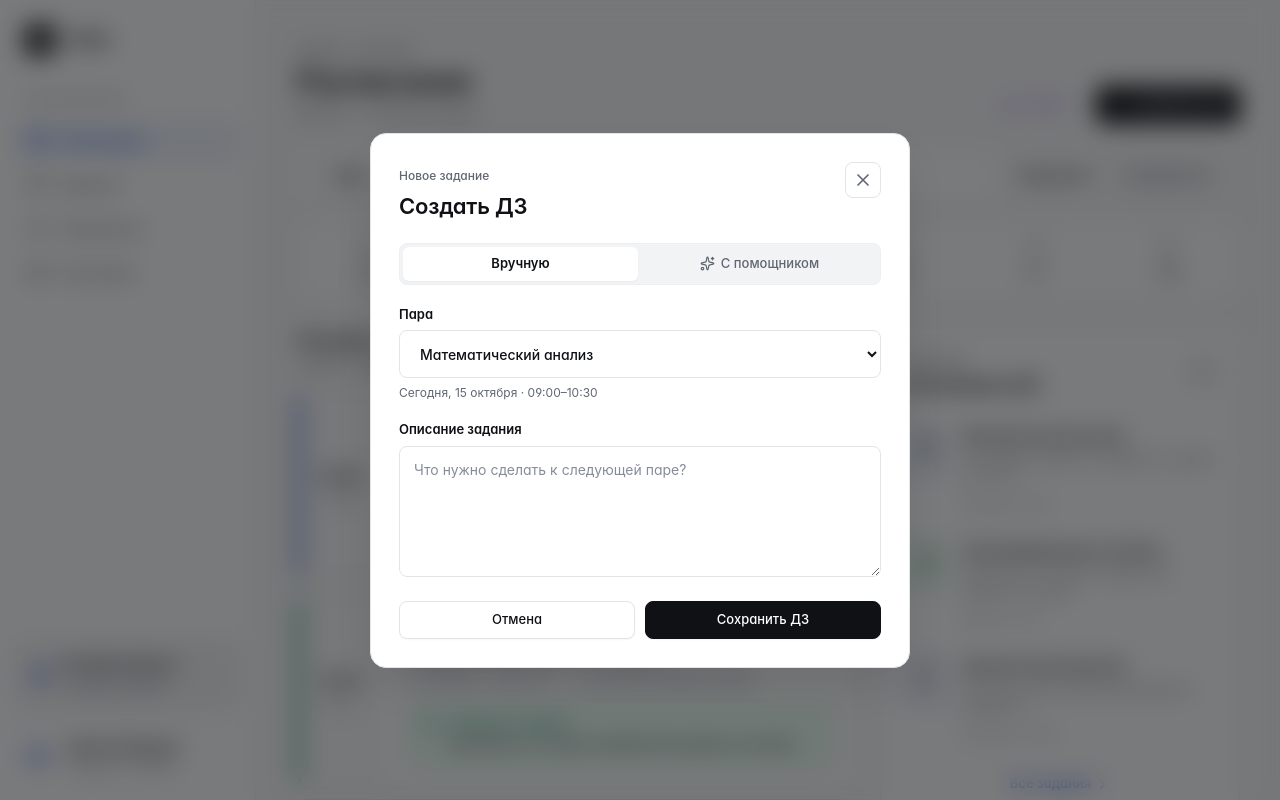
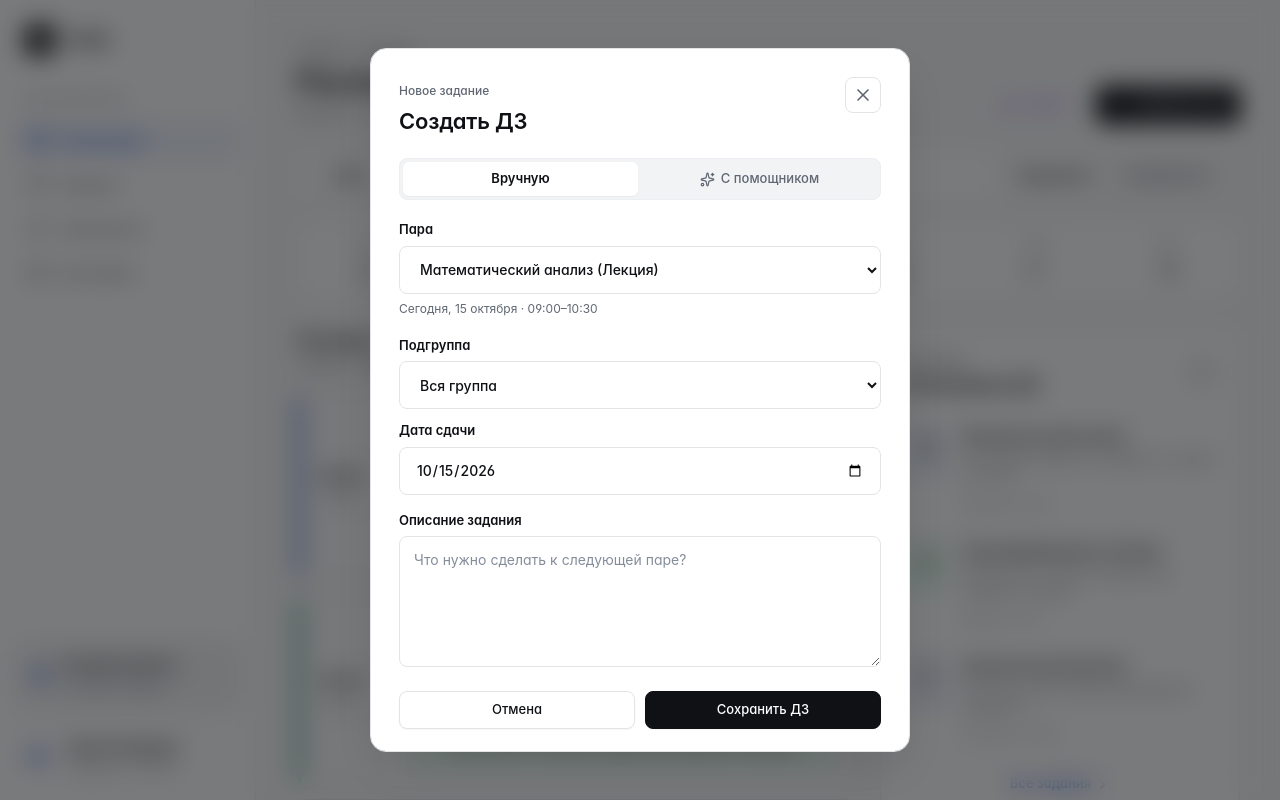
Before and after one commit to Ivansups/Zeta, a Next.js app in the folder frontend/: page / in a window 1280 px wide. Both pictures are taken after a click on the button "Zeta AI". Shown: the top 800 px of the page. Built offline with nearby package versions, Linux system fonts and the light colour scheme.

Commit message:
feat(frontend): validate HomeworkEditor fields and support edit mode

```diff
--- a/frontend/src/app/globals.css
+++ b/frontend/src/app/globals.css
@@ -1235,6 +1235,7 @@ a {
 }
 
 .editor-form textarea,
+.editor-form input,
 .picker-frame select {
   width: 100%;
   border: 1px solid var(--border);
@@ -1245,10 +1246,19 @@ a {
 }
 
 .editor-form textarea:focus,
+.editor-form input:focus,
 .picker-frame select:focus {
   border-color: var(--primary);
   box-shadow: 0 0 0 3px color-mix(in srgb, var(--primary) 18%, transparent);
   outline: none;
+}
+
+.editor-form input {
+  height: 48px;
+  font-size: 14px;
+  font-weight: 500;
+  padding: 0 16px;
+  margin-bottom: 16px;
 }
 
 .editor-form textarea {
--- a/frontend/src/components/homework-editor.tsx
+++ b/frontend/src/components/homework-editor.tsx
@@ -4,48 +4,89 @@ import { Sparkles, X } from "lucide-react";
 import { useState } from "react";
 
 import { lessons } from "@/lib/mock-data";
-import type { HomeworkDraft } from "@/lib/types";
+import type { HomeworkDraft, Subgroup } from "@/lib/types";
 
 type HomeworkEditorProps = {
   open: boolean;
+  initialData?: {
+    id?: string;
+    lessonId?: string;
+    subgroup?: Subgroup | "all";
+    description?: string;
+    dueDate?: string;
+  } | null;
   onClose: () => void;
   onSave: (draft: HomeworkDraft) => void;
 };
 
-export function HomeworkEditor({
-  open,
+function HomeworkEditorForm({
+  initialData,
   onClose,
   onSave,
-}: HomeworkEditorProps): React.JSX.Element | null {
+}: Omit<HomeworkEditorProps, "open">): React.JSX.Element {
+  const isEdit = Boolean(initialData?.id);
   const [mode, setMode] = useState<"form" | "assistant">("form");
-  const [lessonId, setLessonId] = useState(lessons[0].id);
-  const [description, setDescription] = useState("");
-  const [error, setError] = useState("");
 
-  if (!open) {
-    return null;
-  }
+  const defaultLesson =
+    lessons.find((lesson) => lesson.id === initialData?.lessonId) ?? lessons[0];
+
+  const [lessonId, setLessonId] = useState(initialData?.lessonId ?? defaultLesson.id);
+  const [subgroup, setSubgroup] = useState<Subgroup | "all">(
+    initialData?.subgroup ?? defaultLesson.subgroup,
+  );
+  const [dueDate, setDueDate] = useState(
+    initialData?.dueDate ?? defaultLesson.date,
+  );
+  const [description, setDescription] = useState(initialData?.description ?? "");
+  const [errors, setErrors] = useState<{ description?: string; dueDate?: string }>({});
 
   const selectedLesson = lessons.find((lesson) => lesson.id === lessonId) ?? lessons[0];
 
   function resetAndClose(): void {
     setMode("form");
     setDescription("");
-    setError("");
+    setErrors({});
     onClose();
+  }
+
+  function handleLessonChange(newLessonId: string): void {
+    setLessonId(newLessonId);
+    if (!isEdit && !initialData?.dueDate) {
+      const lesson = lessons.find((item) => item.id === newLessonId);
+      if (lesson) {
+        setDueDate(lesson.date);
+        if (lesson.subgroup !== "all") {
+          setSubgroup(lesson.subgroup);
+        }
+      }
+    }
   }
 
   function handleSubmit(event: React.FormEvent<HTMLFormElement>): void {
     event.preventDefault();
+    const newErrors: { description?: string; dueDate?: string } = {};
+
     if (!description.trim()) {
-      setError("Добавьте описание задания");
+      newErrors.description = "Добавьте описание задания";
+    }
+
+    if (mode === "form" && !dueDate.trim()) {
+      newErrors.dueDate = "Укажите дату сдачи";
+    }
+
+    if (Object.keys(newErrors).length > 0) {
+      setErrors(newErrors);
       return;
     }
 
-    onSave({ lessonId, description: description.trim() });
-    setMode("form");
-    setDescription("");
-    setError("");
+    onSave({
+      ...(initialData?.id ? { id: initialData.id } : {}),
+      lessonId,
+      subgroup,
+      dueDate: dueDate.trim() || selectedLesson.date,
+      description: description.trim(),
+    });
+    resetAndClose();
   }
 
   return (
@@ -59,9 +100,13 @@ export function HomeworkEditor({
       >
         <header className="modal-header">
           <div>
-            <p className="eyebrow">Новое задание</p>
+            <p className="eyebrow">{isEdit ? "Редактирование" : "Новое задание"}</p>
             <h2 id="homework-editor-title">
-              {mode === "form" ? "Создать ДЗ" : "Черновик с Zeta AI"}
+              {mode === "assistant"
+                ? "Черновик с Zeta AI"
+                : isEdit
+                  ? "Редактировать ДЗ"
+                  : "Создать ДЗ"}
             </h2>
           </div>
           <button className="icon-button" type="button" onClick={resetAndClose} aria-label="Закрыть">
@@ -98,11 +143,11 @@ export function HomeworkEditor({
                 <select
                   id="lesson"
                   value={lessonId}
-                  onChange={(event) => setLessonId(event.target.value)}
+                  onChange={(event) => handleLessonChange(event.target.value)}
                 >
-                  {lessons.slice(0, 5).map((lesson) => (
+                  {lessons.map((lesson) => (
                     <option key={lesson.id} value={lesson.id}>
-                      {lesson.subject}
+                      {lesson.subject} ({lesson.kind})
                     </option>
                   ))}
                 </select>
@@ -112,6 +157,44 @@ export function HomeworkEditor({
                 {selectedLesson.dayLabel} · {selectedLesson.time}–{selectedLesson.endTime}
               </p>
 
+              <label className="field-label" htmlFor="subgroup">
+                Подгруппа
+              </label>
+              <div className="picker-frame mb-3">
+                <select
+                  id="subgroup"
+                  value={subgroup}
+                  onChange={(event) => {
+                    const val = event.target.value;
+                    setSubgroup(val === "all" ? "all" : (Number(val) as Subgroup));
+                  }}
+                >
+                  <option value="all">Вся группа</option>
+                  <option value="1">Подгруппа 1</option>
+                  <option value="2">Подгруппа 2</option>
+                </select>
+              </div>
+
+              <label className="field-label" htmlFor="dueDate">
+                Дата сдачи
+              </label>
+              <input
+                className="field-input"
+                id="dueDate"
+                type="date"
+                value={dueDate}
+                onChange={(event) => {
+                  setDueDate(event.target.value);
+                  setErrors((prev) => ({ ...prev, dueDate: undefined }));
+                }}
+                aria-describedby={errors.dueDate ? "dueDate-error" : undefined}
+              />
+              {errors.dueDate ? (
+                <p className="field-error" id="dueDate-error" role="alert">
+                  {errors.dueDate}
+                </p>
+              ) : null}
+
               <label className="field-label" htmlFor="description">
                 Описание задания
               </label>
@@ -120,11 +203,11 @@ export function HomeworkEditor({
                 value={description}
                 onChange={(event) => {
                   setDescription(event.target.value);
-                  setError("");
+                  setErrors((prev) => ({ ...prev, description: undefined }));
                 }}
                 placeholder="Что нужно сделать к следующей паре?"
                 rows={5}
-                aria-describedby={error ? "description-error" : undefined}
+                aria-describedby={errors.description ? "description-error" : undefined}
               />
             </>
           ) : (
@@ -141,18 +224,18 @@ export function HomeworkEditor({
                 value={description}
                 onChange={(event) => {
                   setDescription(event.target.value);
-                  setError("");
+                  setErrors((prev) => ({ ...prev, description: undefined }));
                 }}
                 placeholder="Например: по матану решить номера 12–18 к четвергу"
                 rows={7}
-                aria-describedby={error ? "description-error" : undefined}
+                aria-describedby={errors.description ? "description-error" : undefined}
               />
             </>
           )}
 
-          {error ? (
+          {errors.description ? (
             <p className="field-error" id="description-error" role="alert">
-              {error}
+              {errors.description}
             </p>
           ) : null}
 
@@ -161,7 +244,11 @@ export function HomeworkEditor({
               Отмена
             </button>
             <button className="button button-primary" type="submit">
-              {mode === "form" ? "Сохранить ДЗ" : "Создать черновик"}
+              {mode === "assistant"
+                ? "Создать черновик"
+                : isEdit
+                  ? "Сохранить изменения"
+                  : "Сохранить ДЗ"}
             </button>
           </div>
         </form>
@@ -169,3 +256,25 @@ export function HomeworkEditor({
     </div>
   );
 }
+
+export function HomeworkEditor({
+  open,
+  initialData,
+  onClose,
+  onSave,
+}: HomeworkEditorProps): React.JSX.Element | null {
+  if (!open) {
+    return null;
+  }
+
+  const key = `${initialData?.id ?? "new"}-${initialData?.lessonId ?? "default"}`;
+
+  return (
+    <HomeworkEditorForm
+      key={key}
+      initialData={initialData}
+      onClose={onClose}
+      onSave={onSave}
+    />
+  );
+}
--- a/frontend/src/lib/types.ts
+++ b/frontend/src/lib/types.ts
@@ -3,6 +3,8 @@ export type Subgroup = 1 | 2;
 export type Homework = {
   id: string;
   description: string;
+  dueDate?: string;
+  subgroup?: Subgroup | "all";
 };
 
 export type Lesson = {
@@ -21,8 +23,12 @@ export type Lesson = {
 };
 
 export type HomeworkDraft = {
+  id?: string;
   lessonId: string;
+  subject?: string;
+  subgroup?: Subgroup | "all";
   description: string;
+  dueDate: string;
 };
 
 export type Student = {
```
Also changed, not shown: 1 other file (tests, documents, lock files or other folders).
